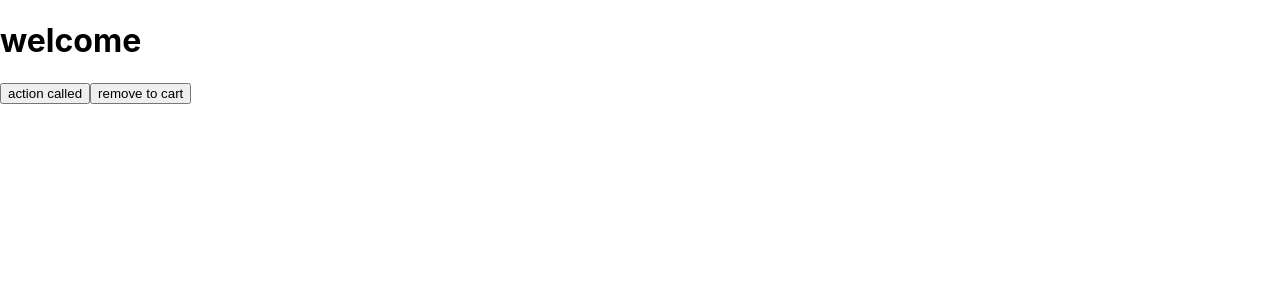
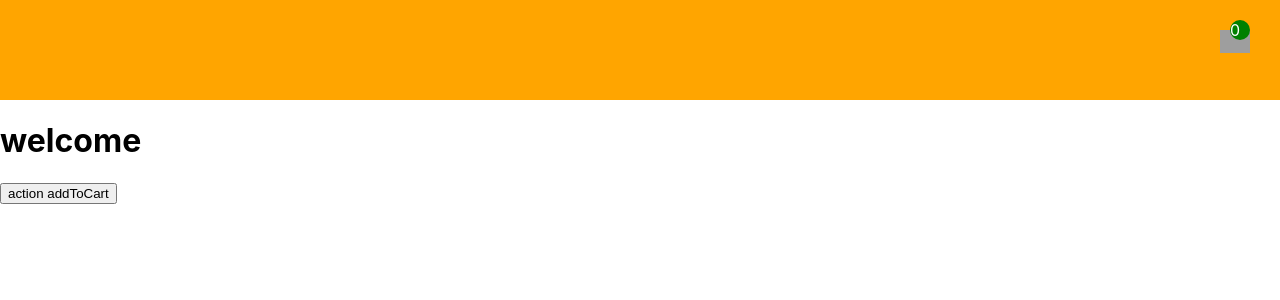
Before and after one commit to PriyankaBawanna/ReactReduxSaga, a React (Create React App) app: page / in a window 1280 px wide. Shown: the top 300 px of the page. Built offline with nearby package versions, Linux system fonts and the light colour scheme; grey boxes are pictures that could not be loaded.

Commit message:
add to cart impleneted

```diff
--- a/src/App.css
+++ b/src/App.css
@@ -6,6 +6,31 @@
   height: 40vmin;
   pointer-events: none;
 }
+/* header style */
+.header {
+  background-color: orange;
+  height: 100px;
+}
+.cart-div {
+  float: right;
+  margin: 30px;
+  position: relative;
+}
+.cart-div img {
+  width: 30px;
+}
+.cart-div span {
+  background-color: green;
+  border-radius: 100%;
+  height: 20px;
+  width: 20px;
+  position: absolute;
+  top: -10px;
+  right: 0px;
+  color: #fff;
+}
+
+/* end header style */
 
 @media (prefers-reduced-motion: no-preference) {
   .App-logo {
--- a/src/App.js
+++ b/src/App.js
@@ -1,27 +1,25 @@
 import React from "react";
 import { addToCart } from "./reduxSaga/action";
 import { removeToCart } from "./reduxSaga/removeCart/removeAction";
+import Header from "./component/header";
 import { useDispatch } from "react-redux";
+import Main from "./component/Main";
+
 function App() {
   const dispatch = useDispatch();
-
+  const product = {
+    name: "i Phone",
+    category: "mobile",
+    price: 10000,
+    color: "red",
+  };
   return (
+    // <div className="App">
+    //   <button onClick={() => dispatch(addToCart(product))}>Add To Cart</button>
+    // </div>
     <>
-      <h1>welcome</h1>
-      <button
-        onClick={() => {
-          dispatch(addToCart()); //this function will call the addToCart action
-        }}
-      >
-        action called
-      </button>
-      <button
-        onClick={() => {
-          dispatch(removeToCart());
-        }}
-      >
-        remove to cart
-      </button>
+      <Header />
+      <Main />
     </>
   );
 }
--- /dev/null
+++ b/src/component/Main.js
@@ -0,0 +1,21 @@
+import React from "react";
+import { addToCart } from "../reduxSaga/action";
+import { useDispatch } from "react-redux";
+function Main() {
+  const dispatch = useDispatch();
+
+  return (
+    <>
+      <h1>welcome</h1>
+      <button
+        onClick={() => {
+          dispatch(addToCart());
+        }}
+      >
+        action addToCart
+      </button>
+    </>
+  );
+}
+
+export default Main;
--- /dev/null
+++ b/src/component/header.js
@@ -0,0 +1,20 @@
+import { useSelector } from "react-redux";
+import "../App.css";
+const Header = () => {
+  const result = useSelector((state) => state.cartData);
+  console.warn("@data redux data in header", result); //result wil be return value of AddToCart in reducer.js
+  console.warn("data in header", result);
+  return (
+    <div className="header">
+      <div className="cart-div">
+        <span>{result.length}</span>
+        <img
+          src="https://cdn-icons-png.flaticon.com/512/263/263142.png"
+          alt=""
+        />
+      </div>
+    </div>
+  );
+};
+
+export default Header;
--- a/src/reduxSaga/reducer.js
+++ b/src/reduxSaga/reducer.js
@@ -5,10 +5,11 @@
   switch (action.type) {
     case ADD_TO_CART:
       console.log("add to cart execute", action);
-      return 1 + 1;
-
+      //return 1 + 1; // this value will be return in header.js when AddToCart operation will called
+      //return [action.data]; in this case count of action called not increase so that why next step is follow
+      return [action.data, ...data];
     default:
-      console.log("no condition Match ");
-      return 0;
+      //in the case when no action match console.log("no condition Match ");
+      return data;
   }
 };
```
